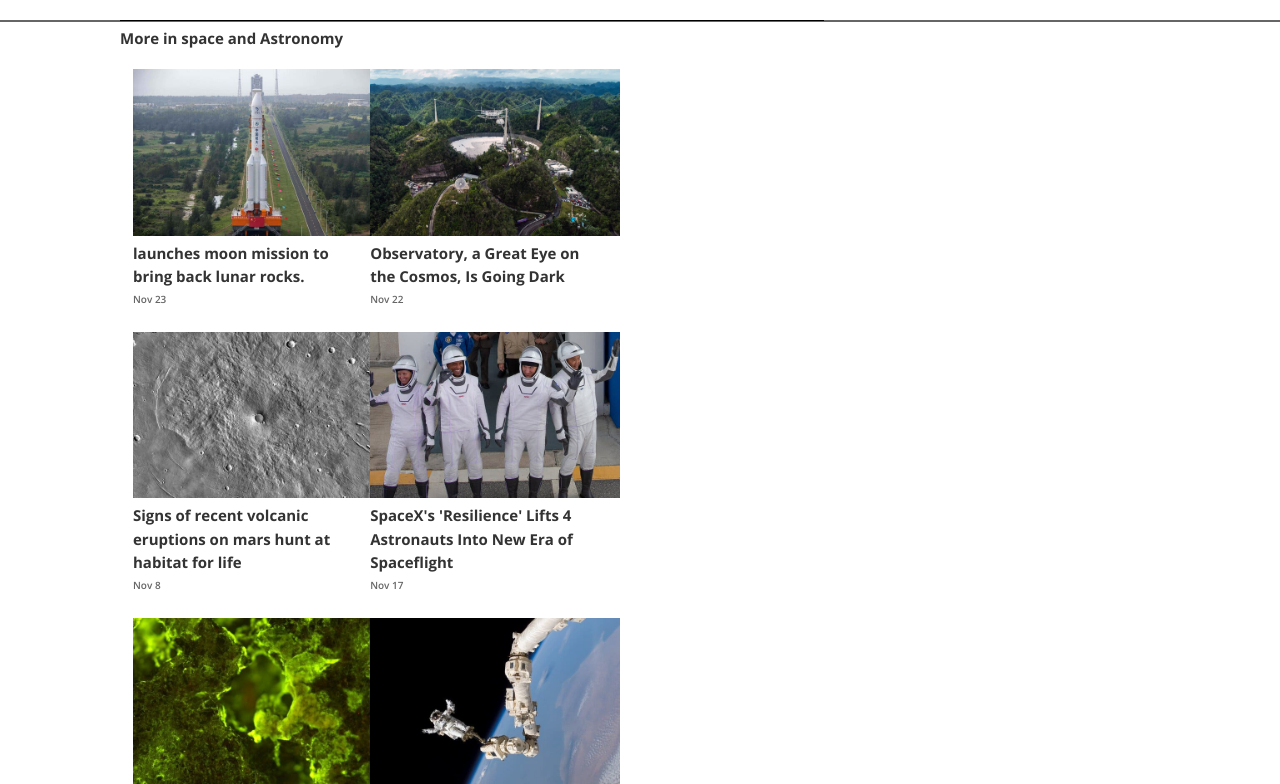
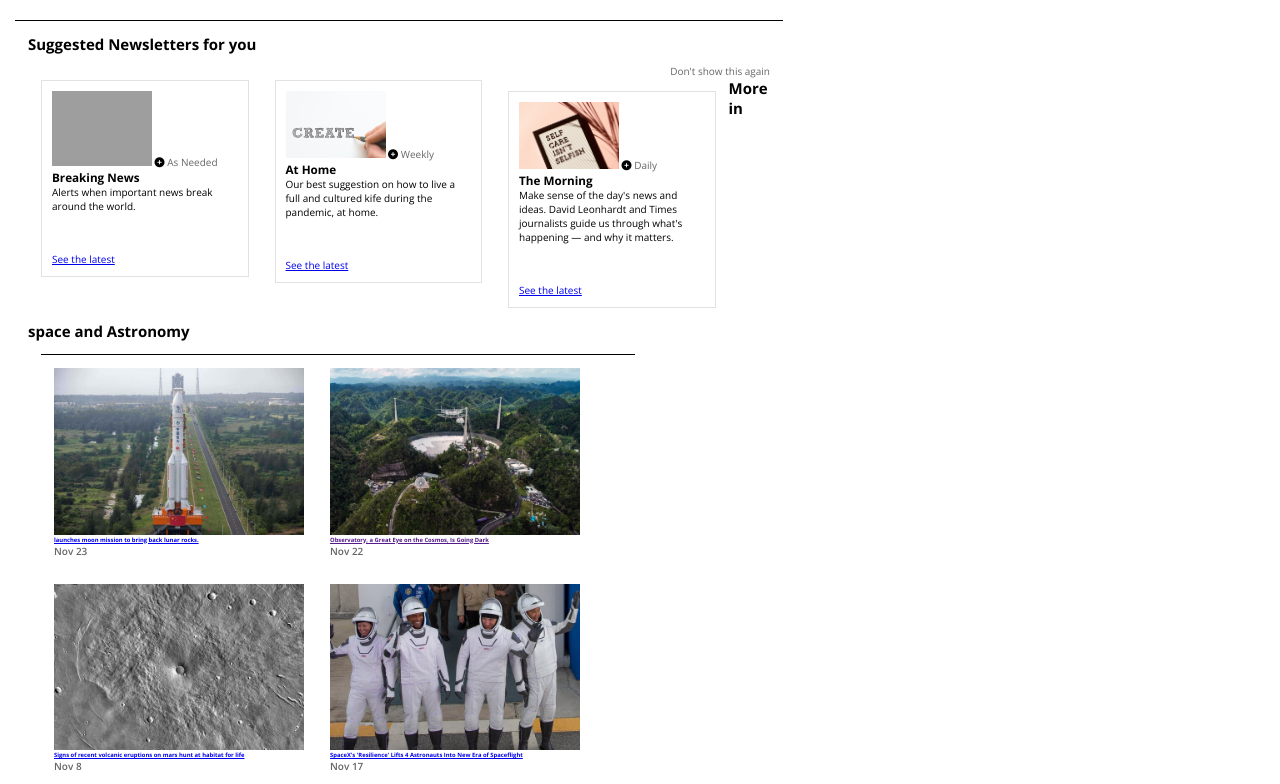
Before and after one commit to chrystalme/NewyorkTimes-Clone, a plain HTML site: page index.html in a window 1280 px wide. Shown: the part 9078-9862 px from the top of the page. Drawn offline with nearby package versions, Linux system fonts and the light colour scheme; grey boxes are pictures that could not be loaded.

Commit message:
Updating... Design and Linter fix

```diff
--- a/index.html
+++ b/index.html
@@ -337,12 +337,12 @@
       </div>
 
     </article>
-    <section>
-      <!-- <div class="section section__sub">
+    <section class="section">
       <div class="newsletter-heading">
         <h2>Suggested Newsletters for you</h2>
         <span>Don&apos;t show this again</span>
       </div>
+      <div>
         <div  class="suggestion__button">
           <img class="img" src="images/pexels-aleksandar-pasaric-1820770.jpg" alt="">
           <i class="fas fa-plus-circle"></i>
@@ -361,16 +361,21 @@
           <a href="#">See the latest</a>
           <button type="button"></button>
         </div>
-        <div  class="suggestion__button"></div><img src="images/pexels-madison-inouye-2821823.jpg" alt="">
+        <div  class="suggestion__button">
+          <img src="images/pexels-madison-inouye-2821823.jpg" alt="">
         <i class="fas fa-plus-circle"></i>
         <span>Daily</span>
         <h3>The Morning</h3>
-        <p>Make sense of the day&apos;s news and ideas. David Leonhardt and Times journalists guide ou through what&apos;s happening &mdash; and why it matters.</p>
+        <p>Make sense of the day&apos;s news and ideas.
+           David Leonhardt and Times journalists guide us
+            through what&apos;s happening &mdash; and why it matters.</p>
         <a href="#">See the latest</a>
         <button type="button"></button>
-      </div> -->
-      <div class="section section__sub">
+      </div>
+      </div>
+      <div>
         <h2>More in space and Astronomy</h2>
+        <div  class="section section__sub">
             <div>
             <img src="images/img_1.jpg" alt="missile">
             <h3><a href="#">launches moon mission to bring back lunar rocks.</a></h3>
@@ -402,7 +407,25 @@
               <span>Nov 13</span>
             </div>
           </div>
-      <div class="section section__sub">
+      </div>
+      <div class="section section__sub-side">
+        <h2>Most Popular</h2>
+        <ul>
+          <li><a href="#">Why Were Canadians Warned Not to Let Moose Lick Their Cars?</a></li>
+          <li><a href="#">Opinion: Trump Wars II: The Loser Strikes Back</a></li>
+          <li><a href="#">What We Know About Sidney Powell, the Lawyer Behind Wild Voting Conspiracy Theories</a></li>
+          <li><a href="#">‘Hillbilly Elegy’ Review: I Remember Mamaw</a></li>
+          <li><a href="#">What Donald Trump Liked About Being President</a></li>
+          <li><a href="#">Opinion: Can This Get Any More Pathetic?</a></li>
+          <li><a href="#">Cuomo Invited His Mother for Thanksgiving. New Yorkers Noticed.</a></li>
+          <li><a href="#">1 Woman Is Killed and 6 Others Are Wounded in Brooklyn Mass Shooting</a></li>
+          <li><a href="#">Opinion: The Lady and the Trump</a></li>
+          <li><a href="#">Melania Trump Announces a Noguchi Sculpture for the White House</a></li>
+        </ul>
+      </div>
+    </section>
+    <aside class="aside">
+      <div >
         <h2>Editors pick</h2>
         <div>
           <img src="images/img_editors_pick_1.jpg" alt="politics">
@@ -420,21 +443,6 @@
           <span>Aug 9</span>
         </div>
       </div>
-    </section>
-    <aside class="aside">
-      <h2>Most Popular</h2>
-      <ul>
-        <li><a href="#">Why Were Canadians Warned Not to Let Moose Lick Their Cars?</a></li>
-        <li><a href="#">Opinion: Trump Wars II: The Loser Strikes Back</a></li>
-        <li><a href="#">What We Know About Sidney Powell, the Lawyer Behind Wild Voting Conspiracy Theories</a></li>
-        <li><a href="#">‘Hillbilly Elegy’ Review: I Remember Mamaw</a></li>
-        <li><a href="#">What Donald Trump Liked About Being President</a></li>
-        <li><a href="#">Opinion: Can This Get Any More Pathetic?</a></li>
-        <li><a href="#">Cuomo Invited His Mother for Thanksgiving. New Yorkers Noticed.</a></li>
-        <li><a href="#">1 Woman Is Killed and 6 Others Are Wounded in Brooklyn Mass Shooting</a></li>
-        <li><a href="#">Opinion: The Lady and the Trump</a></li>
-        <li><a href="#">Melania Trump Announces a Noguchi Sculpture for the White House</a></li>
-      </ul>
     </aside>
   </main>
   <footer class="footer__main">
@@ -442,9 +450,7 @@
       <img src="images/img_logo.png" alt="NewYork Times logo">
       <a href="#">Go to Home Page &Gt;</a>
     </div>
-
     <div  class="footer">
-      <ul class="footer__nav">
         <div class="nav__item">
           <div class="footer__section">
             <h2 class="nav__title">NEWS</h2>
@@ -543,7 +549,6 @@
             </ul>
           </div>
         </div>
-      </ul>
     </div>
     <div class="footer__copyright">
       <a href="#">&copy; 2020 New York times</a>
--- a/styles/styles.css
+++ b/styles/styles.css
@@ -11,7 +11,6 @@ html {
 
 body {
   font-family: 'Open Sans', sans-serif, Georgia, 'Times New Roman', Times, serif;
-
 }
 
 /* Header section */
@@ -58,9 +57,9 @@ body {
 .btn {
   background-color: rgb(50, 104, 145);
   border: none;
-  border-radius: .5rem;
+  border-radius: 0.5rem;
   color: white;
-  padding: .5rem 1rem;
+  padding: 0.5rem 1rem;
 }
 
 .btn:active {
@@ -68,19 +67,23 @@ body {
 }
 
 .btn:last-child {
-  margin-left: .5rem;
+  margin-left: 0.5rem;
   margin-right: 1rem;
 }
+
 /* Header section ends here */
 
 /* Main container */
+
 .main__container{
   border-bottom: 2px solid #666;
   margin-bottom: 5rem;
 }
 
 /* Main container ends */
+
 /* article section */
+
 .article {
   /* align-items: center; */
   margin: auto;
@@ -97,6 +100,11 @@ line-height: 2.5rem;
 margin: 3rem 0 3rem 0;
 text-align: center;
 } */
+
+button > img{
+  clear: left;
+  width: 5px;
+}
 
 .article__heading {
   color: #121212;
@@ -131,34 +139,44 @@ text-align: center;
   font-size: 1.1rem;
   width: 20rem;
 }
+
 .article__inflation-p1 {
   left: 0;
 }
+
 .article__inflation-p2 {
   left: 23rem;
 }
+
 .article__inflation-p3 {
   left: 46rem;
 }
+
 .article__inflation-p4 {
   left: 69rem;
 }
+
 .article__inflation-p5 {
   left: 0;
 }
+
 .article__inflation-p6 {
   left: 23rem;
 }
+
 .article__inflation-p7 {
   left: 46rem;
 }
+
 .article__inflation-p8 {
   left: 69rem;
 }
+
 .first_row {
   position: absolute;
   top: 22rem;
 }
+
 .second_row {
   position: absolute;
   top: 48rem;
@@ -176,7 +194,7 @@ text-align: center;
 
 .article__side-note-heading {
   margin-top: 1.5rem;
-  padding-right: .3rem;
+  padding-right: 0.3rem;
 }
 
 .article__side-note input[type="button"] {
@@ -287,37 +305,18 @@ text-align: center;
   /* text-decoration: none; */
   border-right: 1px solid #666;
   color: #969696;
-  height:40%;
+  height: 40%;
   padding-right: 5px;
 }
-
-.article__footnote a:hover {
-  text-decoration: none;
-}
-
-.article__footnote a:last-child {
-  border-right: none;
-}
-
-.article__footnote-btn {
-  width: 300px;
-}
-
-.article__footnote-icons {
-  float: right;
-}
-
-/* end article section */
 
 /* aside */
 
 .aside {
   border-top: 1px solid black;
-  float: right;
+  clear: both;
   margin-right: 12rem;
-  position: relative;
   top: 5px;
-  width: 40rem;
+  width: 80%;
 }
 
 /* .aside h2{
@@ -344,80 +343,89 @@ font-size: 1.5rem;
 }
 /* aside ends */
 
-/* section */
+
+
+.article__footnote-btn {
+  width: 300px;
+}
+
+.article__footnote-icons {
+  float: right;
+}
 
 button {
   border: none;
   cursor: pointer;
-  height: 30rem;
+  height: 5rem;
 }
 
 .suggestion__button {
+  border: 1px solid #e2e2e2;
   float: left;
   margin-left: 3rem;
-  width: 30%;
+  padding: 1rem;
+  width: 25%;
 }
 
-button > img{
-  clear: left;
-  width: 5px;
+.section{
+  border-top: 1px solid black;
+  margin-left: 1.5rem;
+  text-align: left;
+  width: 60%;
+}
+
+.section img {
+  width: 25rem;
+}
+
+.suggestion__button img {
+  width: 10rem;
 }
 
 .newsletter-heading span {
-  clear: both;
   float: right;
-}
-
-/* .newsletter-heading h3 {
-float: left;
-} */
-
-.section{
-  border-top: 1px solid black;
-  float: left;
-  margin-left: 12rem;
-  text-align: left;
-  width: 55%;
+  margin-bottom: 0;
 }
 
 .section__sub{
-  color: #333;
-  font-size: 2rem;
+  display: flex;
+  flex-direction: row;
+  flex-wrap: wrap;
+  justify-content: flex-start;
+  color: rgb(36, 36, 36);
+  font-size: 0.5rem;
   font-weight: 600;
-  line-height: 1;
-  text-decoration: none;
+  text-align:left ;
+  width: 80%;
 }
 
-.section__sub div{
-  float: left;
-  margin: 1.3rem;
-  width: 30%;
+.section__sub-body {
+  display: flex;
 
 }
-.section__sub span {
+
+.section div{
+  margin: 1.3rem;
+}
+
+.section span {
   color: #666;
   font-size: 1rem;
 }
 
- .section__sub h2{
+ .section h2{
 font-size: 1.5rem;
 margin-bottom: 10px;
 margin-top: 10px;
 }
 
-.section__sub img {
-  width: 25rem;
-}
-
-.section__sub a {
-  color: #333;
-  font-size: 1.5rem;
+.article__footnote a:hover {
   text-decoration: none;
 }
 
-/* section ends */
-
-/* footer section */
+.article__footnote a:last-child {
+  border-right: none;
+}
 
 .footer__main {
   border-top: 1px double black;
@@ -499,16 +507,14 @@ margin-top: 10px;
   text-decoration: #666;
 }
 
-
-
-/* footer ends */
-
 @media (max-width: 120rem){
 
 }
+
 @media (max-width: 60rem){
 
 }
+
 @media (min-width: 59.9rem){
 
 }
```
Lines whose indentation alone changed are shown as unchanged.
